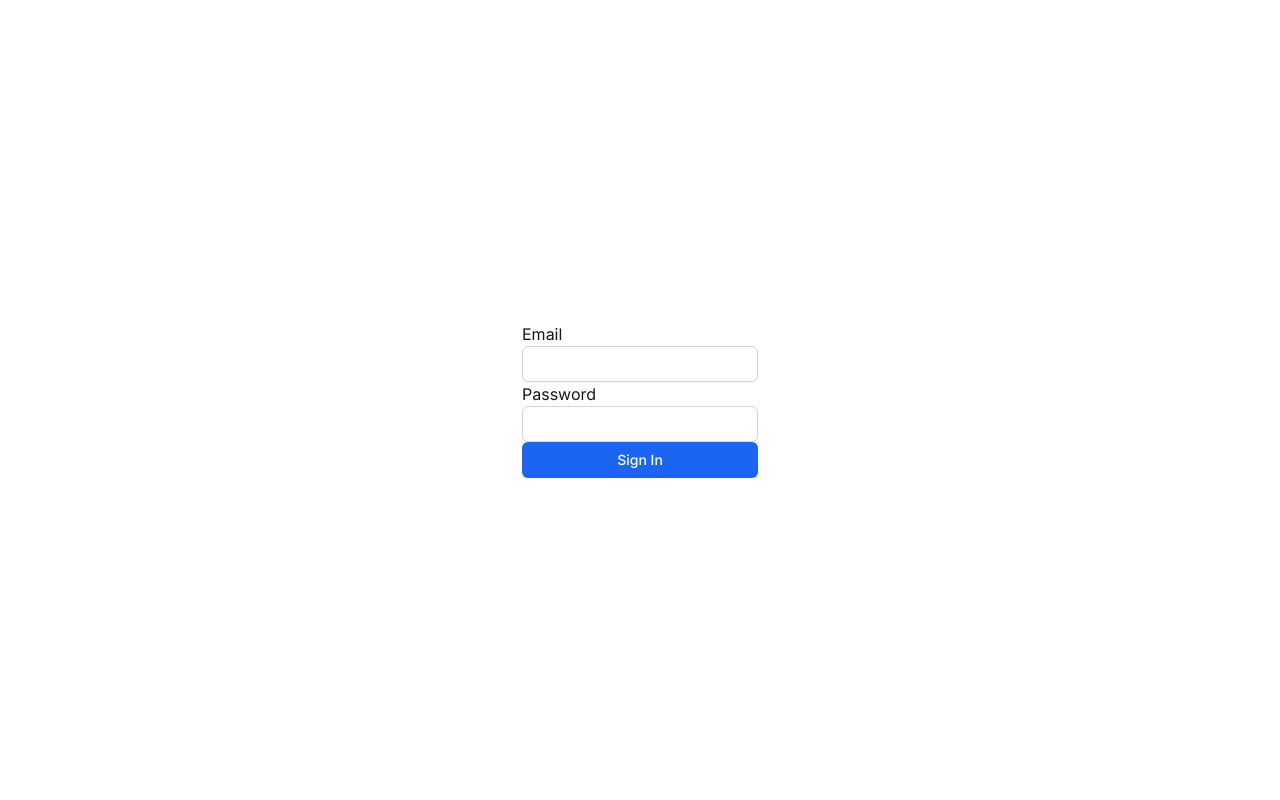
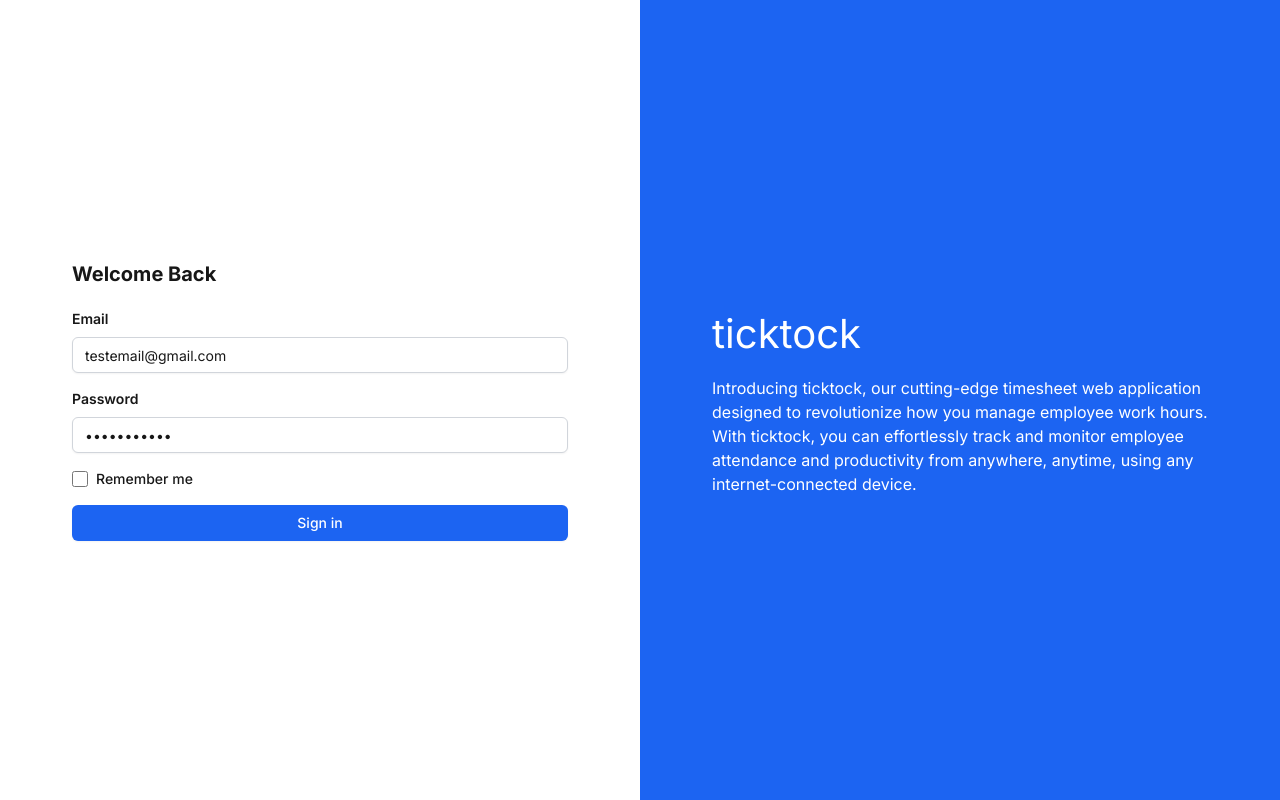
Before and after one commit to faisal004/time-management-app, a Next.js app: page / in a window 1280 px wide. Built offline with nearby package versions, Linux system fonts and the light colour scheme; no server answers.

Commit message:
add : sign page added

```diff
--- a/src/app/(auth)/_components/sign-in.tsx
+++ b/src/app/(auth)/_components/sign-in.tsx
@@ -4,18 +4,36 @@ import { Input } from "@/components/ui/input";
 
 export function SignIn() {
   return (
+    <div className="flex flex-col space-y-5">
+      <h1 className="text-[20px] font-bold">Welcome Back</h1>
       <form
         action={loginAction}
+        className="flex flex-col space-y-4"
       >
-      <label>
+        <label className="font-semibold text-sm">
           Email
-        <Input name="email" type="email" />
+          <Input name="email" type="email" required defaultValue="testemail@gmail.com" className="mt-2 font-normal" />
         </label>
-      <label>
+        <label className="font-semibold text-sm ">
           Password
-        <Input name="password" type="password" />
+          <Input name="password" type="password" required defaultValue="password123" className="mt-2 font-normal" />
         </label>
-      <Button type="submit" className="w-full">Sign In</Button>
+
+
+        <div className="flex items-center space-x-2">
+          <input
+            id="remember"
+            name="remember"
+            type="checkbox"
+            className="h-4 w-4 border-gray-300 rounded "
+          />
+          <label htmlFor="remember" className="text-sm font-medium">
+            Remember me
+          </label>
+        </div>
+        <Button type="submit" className="w-full cursor-pointer">Sign in</Button>
       </form>
+    </div>
+
   )
 }
--- a/src/app/(auth)/page.tsx
+++ b/src/app/(auth)/page.tsx
@@ -1,23 +1,23 @@
-import { auth } from "@/auth";
-import { SignOutButton } from "./_components/sign-out";
 import { SignIn } from "./_components/sign-in";
 
 export default async function Home() {
-  const session = await auth();
 
   return (
-    <div className=" h-screen flex items-center justify-center">
-      {session ? (
-        <div>Signed in as {session.user?.email}
+    <div className=" h-screen grid md:grid-cols-2 grid-cols-1  items-center justify-center ">
+      <div className="md:mx-[72px] mx-[32px]">
+        <SignIn />
 
-          <SignOutButton />
+      </div>
+      <div className=" md:flex hidden flex-col items-center justify-center bg-[#1C64F2] text-white gap-5 h-full  ">
+        <div className=" flex flex-col items-center justify-center  max-w-[600px] mx-[72px] space-y-[12px] ">
+          <h1 className="w-full text-left text-[40px] "> ticktock</h1>
+
+          <p>
+            Introducing ticktock, our cutting-edge timesheet web application designed to revolutionize how you manage employee work hours. With ticktock, you can effortlessly track and monitor employee attendance and productivity from anywhere, anytime, using any internet-connected device.
+          </p>
         </div>
-      ) : (
-        <div>
-          <SignIn />
 
-        </div>
-      )}
+      </div>
     </div>
   );
 }
--- a/src/app/(dashboard)/dashboard/page.tsx
+++ b/src/app/(dashboard)/dashboard/page.tsx
@@ -1,7 +1,11 @@
+
+import { SignOutButton } from "@/components/auth/sign-out";
+
 const Dashboard = () => {
   return (
     <div>
       <h1>Dashboard</h1>
+      <SignOutButton />
     </div>
   );
 };
```
Also changed, not shown: src/components/auth/sign-out.tsx (renamed from src/app/(auth)/_components/sign-out.tsx). Lines whose indentation alone changed are shown as unchanged.
